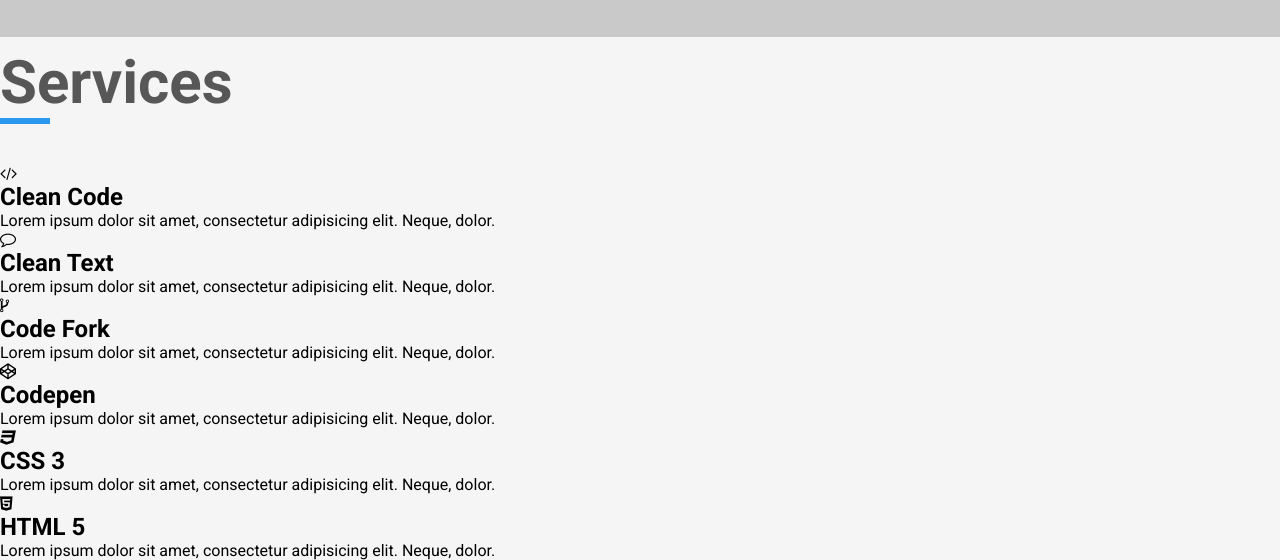
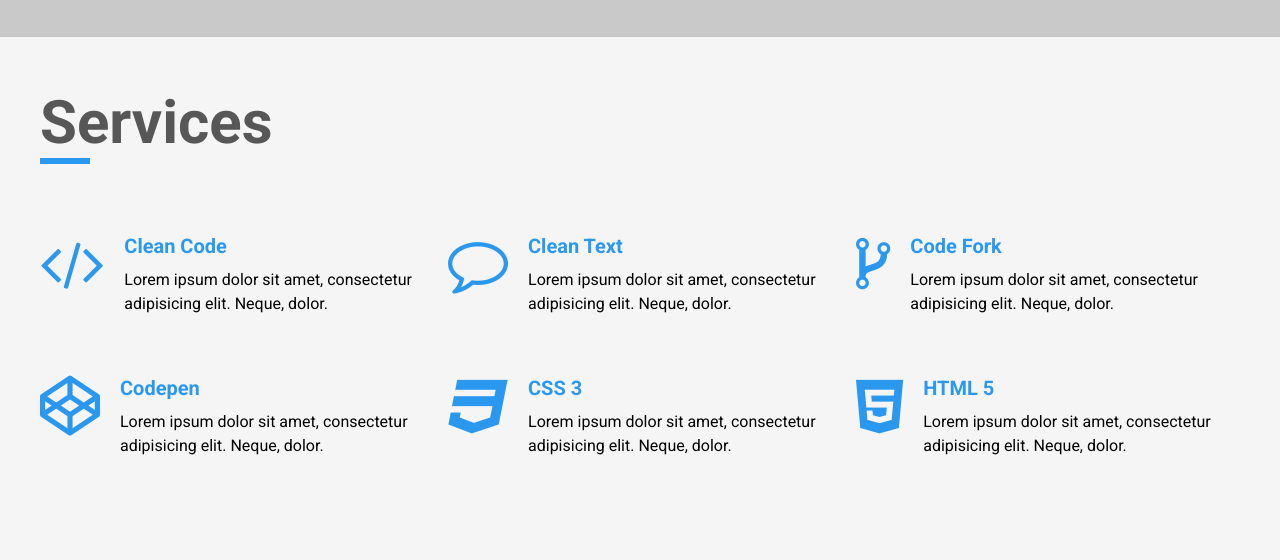
Before and after one commit to AntonSmid/flexGrid, a plain HTML site: page index.html in a window 1280 px wide. Shown: the part 1769-2329 px from the top of the page. After the commit the page ends 2297 px from the top, so only its background shows below. Drawn offline with nearby package versions, Linux system fonts and the light colour scheme.

Commit message:
added CSS for Services section

```diff
--- a/main.css
+++ b/main.css
@@ -337,7 +337,65 @@ nav ul li a:hover {
     flex: 0 0 40%;
   }
 
+}
 
 
+/* **************************** */
+/* ***** SERVICES section ***** */
 
+#services {
+  padding: 40px;
 }
+
+.service {
+  margin: 30px 0;
+
+  display: flex;
+}
+
+.service-icon .fa {
+  font-size: 60px;
+  color: #2b98f0;
+  margin-right: 20px;
+}
+
+.service-subtitle {
+  text-transform: capitalize;
+  color: #2b98f0;
+  font-size: 20px;
+}
+
+.service-info {
+  margin-top: 10px;
+  line-height: 1.5;
+}
+
+.service:hover .fa,
+.service:hover .service-subtitle {
+  color: rgba(0,0,0,0.8);
+}
+
+.service:hover .service-info {
+  color: rgb(147, 147, 147);
+}
+
+
+/* Services Responsive */
+@media screen and (min-width: 576px) {
+  .services-center {
+    display: flex;
+    flex-wrap: wrap;
+    justify-content: space-between;
+  }
+
+  .service {
+    flex: 0 0 calc(50% - 1em);
+  }
+}
+
+@media screen and (min-width: 972px) {
+
+  .service {
+    flex: 0 0 calc(33.33% - 1em);
+  }
+}
```
